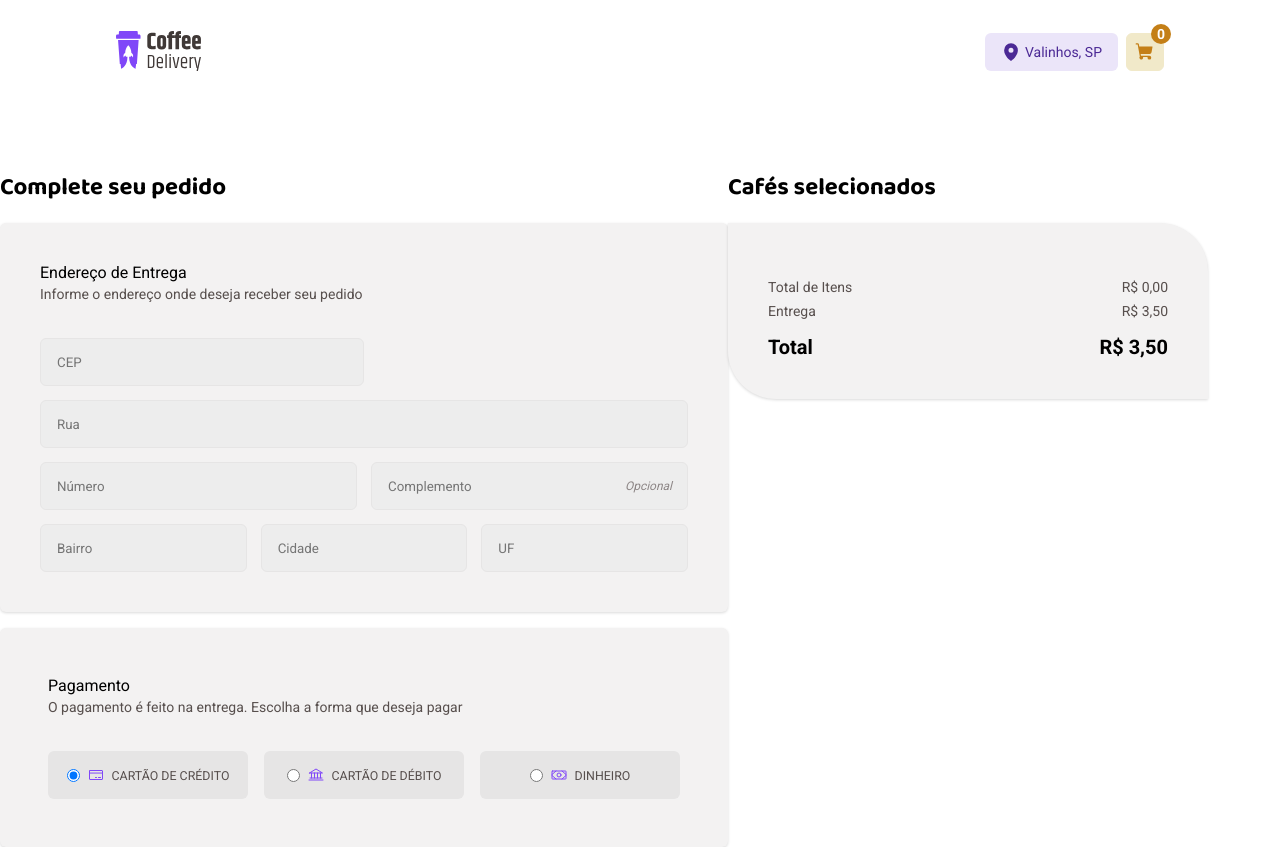
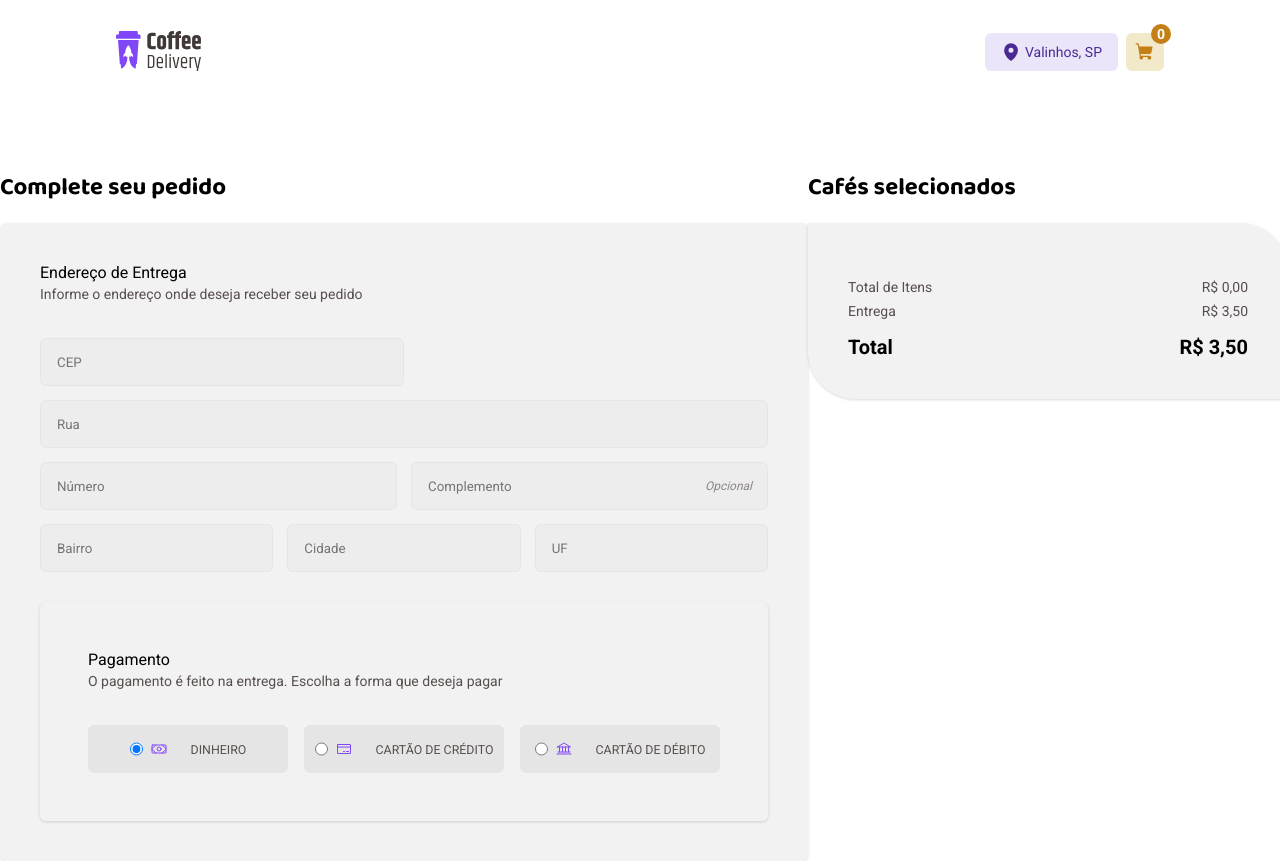
Before and after one commit to gabrielviol/coffee-delivery, a React (Vite) app in the folder coffee-delivery/: page /checkout in a window 1280 px wide. Built offline with nearby package versions, Linux system fonts and the light colour scheme.

Commit message:
Concluindo parte de checkout

```diff
--- a/coffee-delivery/src/pages/Checkout/components/Address/index.tsx
+++ b/coffee-delivery/src/pages/Checkout/components/Address/index.tsx
@@ -2,6 +2,7 @@ import { useContext, useState } from 'react';
 import { AddressInfo, useCart } from '../../../../hooks/useCart';
 import { useForm, useFormState } from 'react-hook-form'
 import { formatPrice } from "../../../../util/format";
+import { useNavigate } from 'react-router-dom';
 
 import { CoffeeSummaryItem } from '../CoffeSummaryItem';
 import { Bank, CreditCard, Money } from 'phosphor-react';
@@ -24,8 +25,7 @@ type PaymentType = 'credito' | 'debito' | 'dinheiro'
 
 
 export function Address() {
-  const { items } = useContext(useCart);
-
+  const { items, addAddress } = useContext(useCart);
 
   const { register, handleSubmit, watch } = useForm({
     defaultValues: {
@@ -36,15 +36,9 @@ export function Address() {
       uf: '',
       complemento: '',
       bairro: '',
-      pagamento: 'credito' || 'debito' || 'dinheiro',
+      pagamento: 'dinheiro' || 'debito' || 'credito',
     }
   })
-
-  const { addAddress } = useContext(useCart);
-
-  const [upAddress, setUpAddress] = useState<AddressInfo[]>([]);
-
-  const [selectedPaymentType, setSelectedPaymentType] = useState<PaymentType>('dinheiro');
 
   const totalItens =
     items.reduce((sumTotal, product) => {
@@ -55,20 +49,15 @@ export function Address() {
 
   const total = frete + totalItens
 
-  function handleChangeAddress(address: any) {
-    const attAddress = [...upAddress, address];
-    setUpAddress(attAddress);
+  const navigate = useNavigate()
 
-  }
+
   function handleCreateAddress(address: any) {
     addAddress(
       address
     )
     console.log(address)
-  }
-
-  function handlePaymentType(type: PaymentType) {
-    setSelectedPaymentType(type)
+    navigate('/success')
   }
 
 
@@ -89,8 +78,9 @@ export function Address() {
               <p>Endereço de Entrega</p>
               <span>Informe o endereço onde deseja receber seu pedido</span>
             </div>
-            <AddressForm onChange={handleSubmit(handleChangeAddress)}>
-              <AddressFormGroup>
+
+            <AddressForm id='form'>
+              <AddressFormGroup >
                 <input
                   type="text"
                   placeholder="CEP"
@@ -104,7 +94,7 @@ export function Address() {
                 {...register('rua')}
                 required
               />
-              <AddressFormGroup>
+              <AddressFormGroup >
                 <input
                   type="text"
                   placeholder="Número"
@@ -138,14 +128,19 @@ export function Address() {
                   required
                 />
               </AddressFormGroup>
-            </AddressForm>
-          </AddressContent>
-        </AddressContainer>
+
+
               <PaymentContainer>
                 <p>Pagamento</p>
                 <span>O pagamento é feito na entrega. Escolha a forma que deseja pagar</span>
 
                 <PaymentOptions  >
+                  <label htmlFor="dinheiro" {...register('pagamento')}>
+                    <input type="radio" id="dinheiro" name="pagamento" value='dinheiro' />
+                    <Money />
+                    Dinheiro
+                  </label>
+
                   <label htmlFor='credito' {...register('pagamento')}>
                     <input type="radio" id="credito" name="pagamento" value='credito' />
                     <CreditCard />
@@ -158,14 +153,15 @@ export function Address() {
                     Cartão de Débito
                   </label>
 
-            <label htmlFor="dinheiro" {...register('pagamento')}>
-              <input type="radio" id="dinheiro" name="pagamento" value='dinheiro' />
-              <Money />
-              Dinheiro
-            </label>
 
                 </PaymentOptions>
               </PaymentContainer>
+
+            </AddressForm>
+
+          </AddressContent>
+        </AddressContainer>
+
       </div>
       <SummaryContainer>
         <h1>Cafés selecionados</h1>
@@ -173,7 +169,6 @@ export function Address() {
         <SummaryContent>
 
           <CoffeeSummaryItem />
-
           <SummaryTotal >
             <div>
               <p>Total de Itens</p>
@@ -191,10 +186,13 @@ export function Address() {
             </div>
 
             <Link to="/success" aria-disabled={isSubmitDisabled} onClick={handleSubmit(handleCreateAddress)}>
+
               <p>
                 Confirmar Pedido
               </p>
+
             </Link>
+
           </SummaryTotal>
         </SummaryContent>
       </SummaryContainer>
--- a/coffee-delivery/src/pages/Checkout/components/Address/styles.ts
+++ b/coffee-delivery/src/pages/Checkout/components/Address/styles.ts
@@ -186,7 +186,6 @@ export const Link = styled(NavLink)`
       display: none;
       cursor: not-allowed;
    }
-
     p {
       font-size: 20px;
       font-weight: 700;
--- a/coffee-delivery/src/pages/Success/index.tsx
+++ b/coffee-delivery/src/pages/Success/index.tsx
@@ -2,11 +2,20 @@ import { CurrencyDollar, MapPin, Timer } from 'phosphor-react'
 import { Container, ContainerInfo } from './styles'
 
 import image from '../../assets/image.svg'
+import { useContext } from 'react';
+import { AddressInfo, useCart } from '../../hooks/useCart';
 
-export function Success() {
+export function Success({ }: AddressInfo) {
+    const { address } = useContext(useCart);
+    const ultimo = address.slice(-1)
+    console.log(ultimo)
+
     return (
         <Container>
             <ContainerInfo>
+                {ultimo.map(info => {
+                    return (
+                        <>
                             <h1>Uhu! Pedido confirmado</h1>
                             <span>Agora é só aguardar que logo o café chegará até você</span>
                             <div className='border'>
@@ -14,25 +23,28 @@ export function Success() {
                                     <a className='Map'>
                                         <MapPin size={20} weight='fill' />
                                     </a>
-                        <p>Entrega em {}</p>
+                                    <p>Entrega em {info.cep}</p>
                                 </div>
 
                                 <div >
                                     <a className='Timer'>
                                         <Timer size={20} />
                                     </a>
-                        <p>Previsão de entrega <br/><span>20 min - 30 min</span></p>
+                                    <p>Previsão de entrega <br /><span>20 min - 30 min</span></p>
                                 </div>
 
                                 <div >
                                     <a className='Currency'>
                                         <CurrencyDollar size={20} />
                                     </a>
-                        <p>Pagamento na entrega <br/><span>Cartão de crédito</span></p>
+                                    <p>Pagamento na entrega <br /><span>Cartão de crédito</span></p>
                                 </div>
                             </div>
+                        </>
+                    )
+                })}
             </ContainerInfo>
-            <img src={image}/>
+            <img src={image} />
         </Container>
     )
 }
```
Lines whose indentation alone changed are shown as unchanged.
